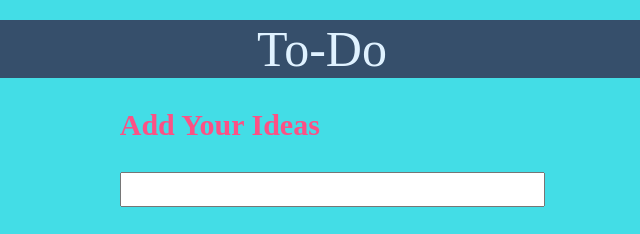
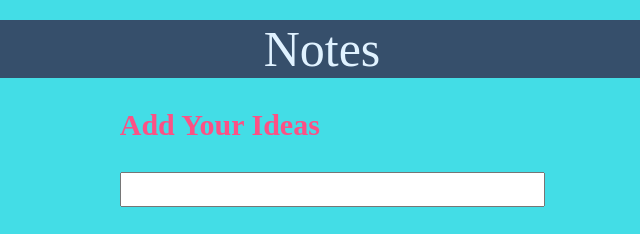
Before and after one commit to shreyanshu28/todo, a plain HTML site: page index.html in a window 1280 px wide. Shown: the full height of the page, 318-958 px from the left. Drawn offline with Linux system fonts and the light colour scheme.

Commit message:
Update index.html

```diff
--- a/index.html
+++ b/index.html
@@ -13,7 +13,7 @@
     <title>Notes App</title>
   </head>
   <body onload="getData()">
-    <header>To-Do</header>
+    <header>Notes</header>
     <div class="input">
       <!-- label for="input" class="label-name">Add Your Ideas</!-->
       <p class="label-name">Add Your Ideas</p>
```
